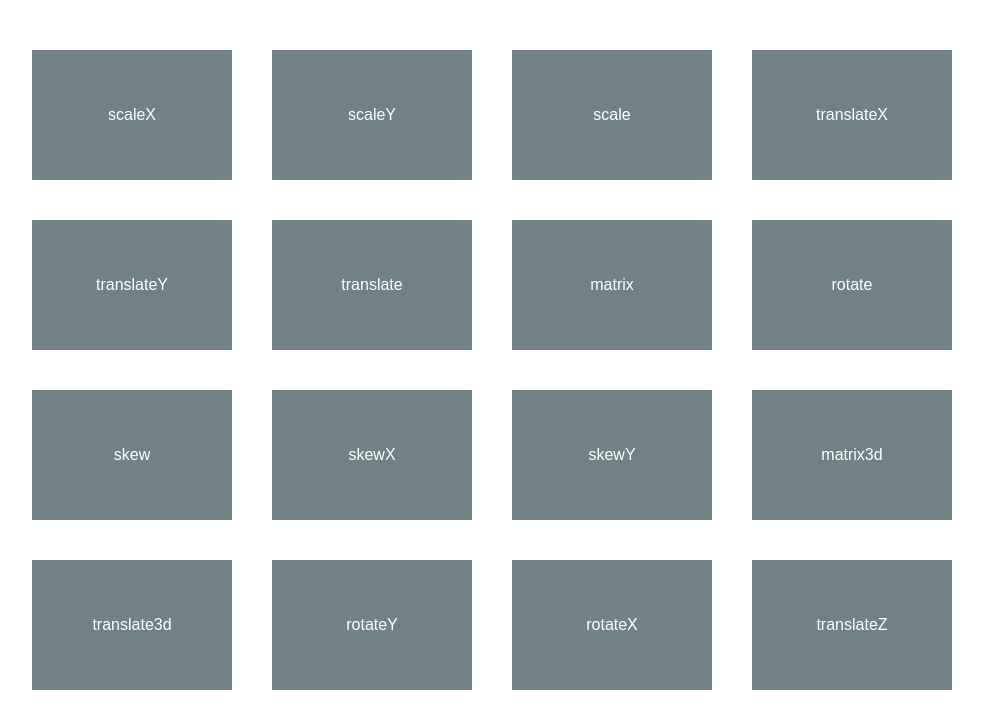
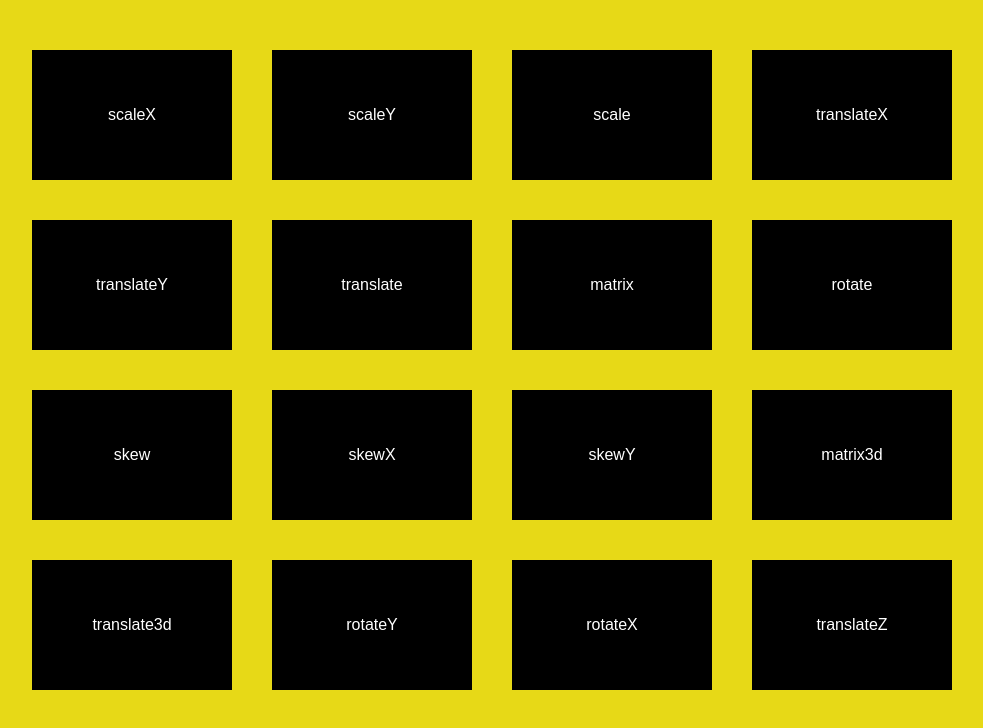
Before and after one commit to 7hecoder/css-transforms-demo, a plain HTML site: page index.html in a window 1280 px wide. Shown: the whole page, without its empty margins (148-1131 px from the left). Drawn offline with Linux system fonts and the light colour scheme.

Commit message:
few design changes

```diff
--- a/style.css
+++ b/style.css
@@ -1,3 +1,7 @@
+* {
+    background-color: rgb(231, 217, 23);
+}
+
 .wrap {
     margin: 30px auto;
     max-width: 1000px;
@@ -21,7 +25,7 @@
 
 
   .blue {
-    background-color: rgba(6, 41, 51, 0.5);
+    background-color: black;
   }
 
 
```
